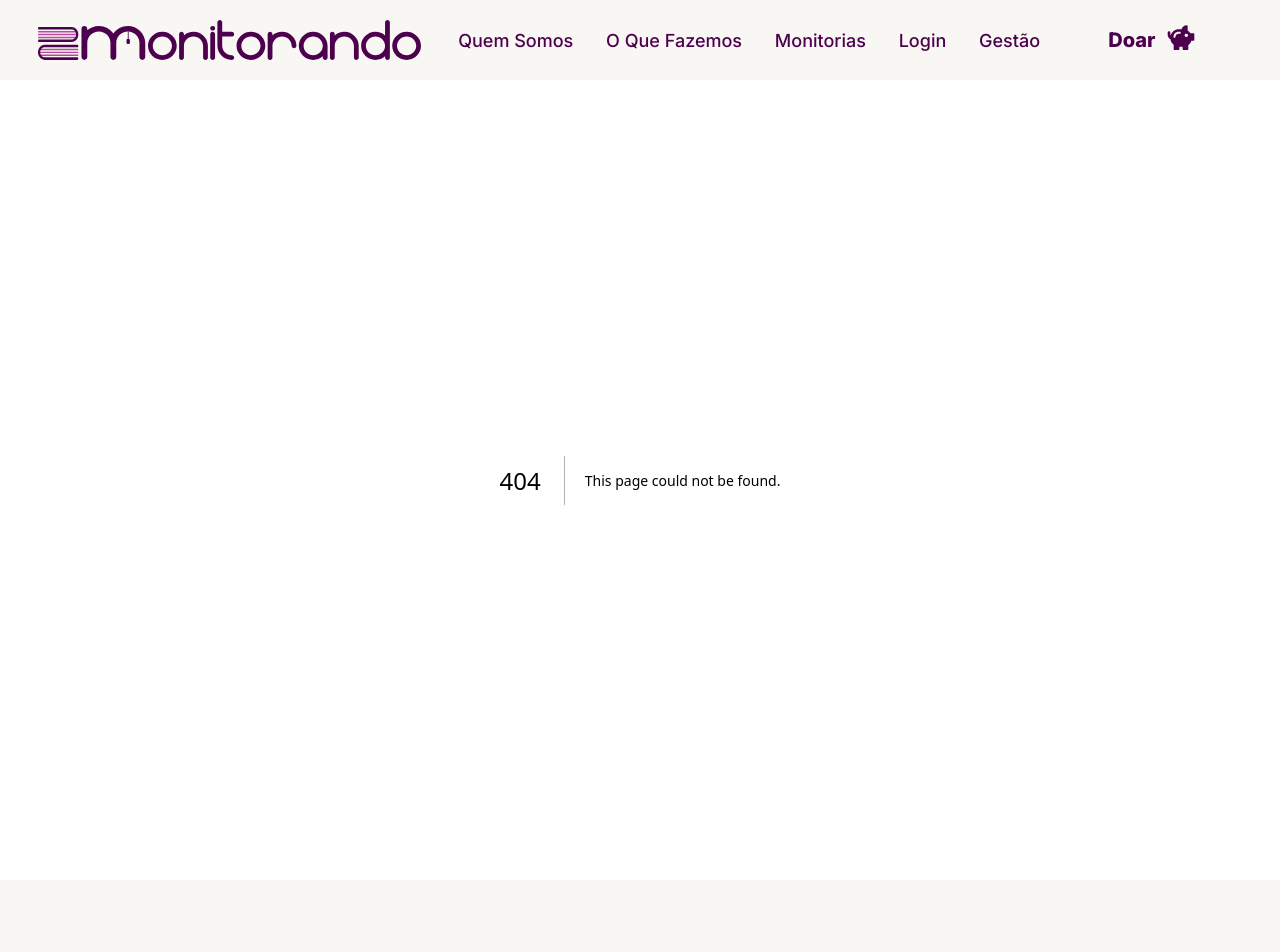
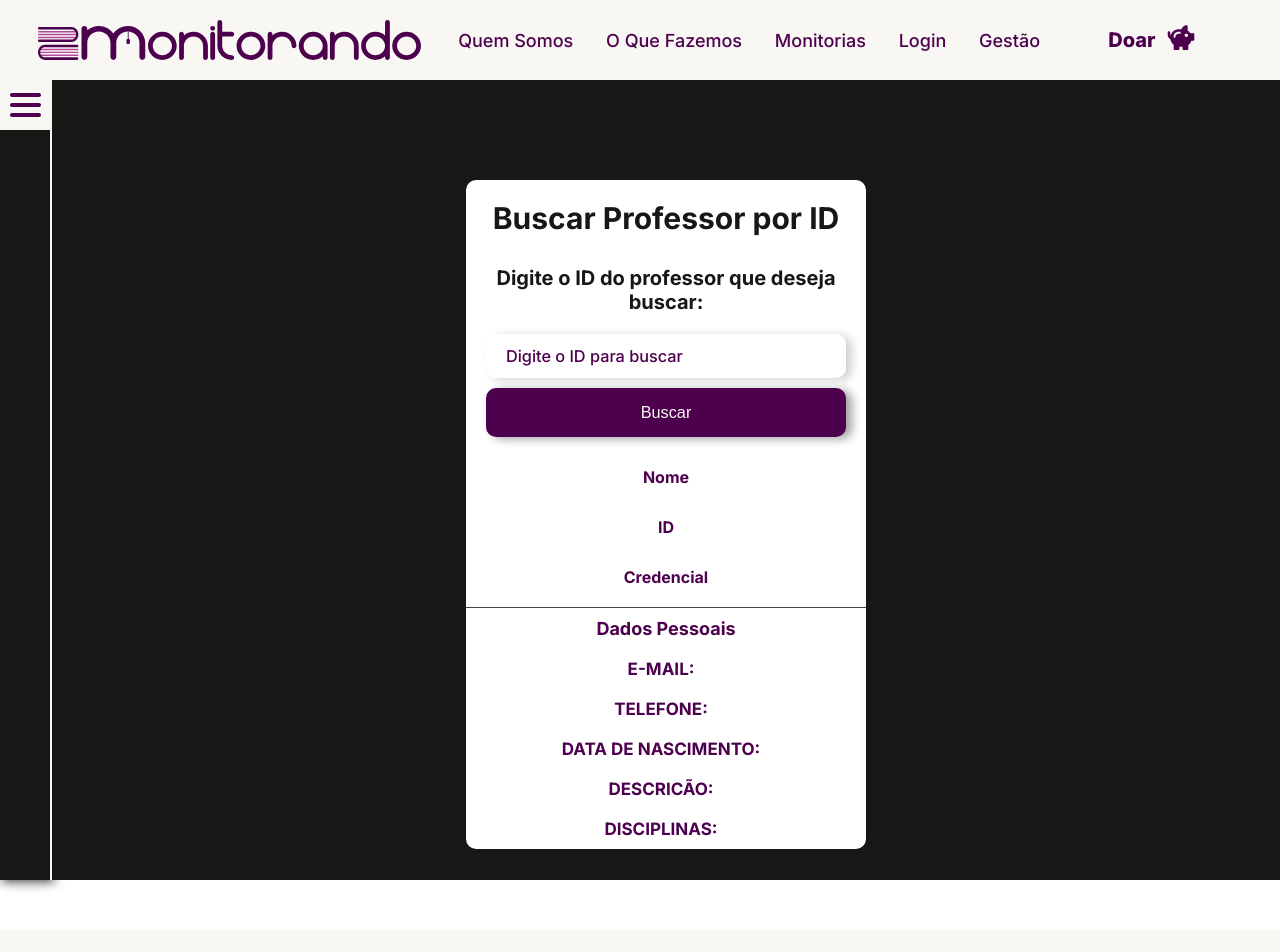
Before and after one commit to Squad024-2023/monitorando-frontend, a Next.js app: page /gestao/professores/buscar in a window 1280 px wide. Before the commit this address had no page. Shown: the top 952 px of the page. Built offline with nearby package versions, Linux system fonts and the light colour scheme.

Commit message:
Feature: busca por id professor concluída

```diff
--- a/app/gestao/gestao.module.css
+++ b/app/gestao/gestao.module.css
@@ -305,8 +305,7 @@
     width: 100%;
     max-width: 40rem;
     height: auto;
-    overflow: hidden;
-    gap: 2rem;
+    gap: 1rem;
     border-radius: 1rem;
     background-color: #fff;
 }
@@ -315,6 +314,7 @@
     font-size: clamp(2rem, 3vw, 3rem);
     color: rgb(var(--cinza-escuro-rgb));
     width: 100%;
+    margin-top: 2rem;
     text-align: center;
 }
 
@@ -344,7 +344,7 @@
 
 .busca h3 {
     width: 100%;
-    font-size: 2rem;
+    font-size: clamp(1.6rem, 2vw, 1.8rem);
     text-align: center;
     padding: 1rem;
     border-top: solid 0.1rem rgba(var(--cinza-escuro-rgb), 0.8);
@@ -352,7 +352,7 @@
 }
 
 .busca h4 {
-    font-size: 1.5rem;
+    font-size: clamp(1.5rem, 2vw, 1.7rem);
     text-align: center;
     color: rgba(var(--rosa-escuro-rgb), 1);
 }
@@ -360,11 +360,20 @@
 
 .busca h5 {
     margin-bottom: -10px;
-    font-size: 1.6rem;
+    font-size: clamp(1.4rem, 2vw, 1.6rem);
     color: rgba(var(--rosa-escuro-rgb), 1);
 }
 
 .element {
+    width: 100%;
+    display: flex;
+    justify-content: center;
+    align-items: center;
+    gap: 1rem;
+    padding: 1rem;
+}
+
+.elementArray {
     width: 100%;
     display: flex;
     justify-content: center;
--- /dev/null
+++ b/app/gestao/professores/buscar/page.tsx
@@ -0,0 +1,106 @@
+'use client'
+import { useState, ChangeEvent, FormEvent } from 'react';
+import axios from 'axios';
+import Input from '@/components/form/input/Input'
+import styles from '../../gestao.module.css'
+import BotaoForm from '@/components/form/botao/BotaoForm'
+
+export default function BuscarProfessor() {
+    type Professor = {
+        id: string;
+        nome: string;
+        telefone: string;
+        dataNascimento: string;
+        email: string;
+        tipoUsuario: string;
+        profDescricao: string;
+        disciplinas: Disciplina[];
+    };
+
+    type Disciplina = {
+        nome: string;
+    };
+
+    const [professor, setProfessor] = useState<Professor>({
+        id: '',
+        nome: '',
+        telefone: '',
+        dataNascimento: '',
+        email: '',
+        tipoUsuario: '',
+        profDescricao: '',
+        disciplinas: [],
+    });
+
+    const [id, setId] = useState('')
+
+    const handleInputChange = (e: ChangeEvent<HTMLInputElement>) => {
+        setId(e.target.value);
+    };
+
+    const handleFindProfessor = (e: FormEvent) => {
+        e.preventDefault(); // Previne o reload completo da página após o submit
+
+        console.log(professor);
+        axios
+            .get(`http://localhost:8080/professores/${id}`)
+            .then((response) => {
+                setProfessor(response.data);
+            })
+            .catch((error) => {
+                alert('Não foi possível encontrar o professor com o ID informado.');
+                console.error("Erro ao buscar o professor:", error);
+            });
+    };
+
+
+    return (
+        <section className={styles.professores}>
+            <div className={styles.busca}>
+                <h1>Buscar Professor por ID</h1>
+                <h2>Digite o ID do professor que deseja buscar:</h2>
+                <div className={styles.buscarForm}>
+                    <Input nome='buscar' type='number' placeholder='Digite o ID para buscar' onChange={handleInputChange} />
+                    <BotaoForm texto='Buscar' type='button' onClick={handleFindProfessor} />
+                </div>
+                <div>
+                    <div className={styles.element2}>
+                        <h5>Nome</h5>
+                        <h2>{professor.nome}</h2>
+                        <h5>ID</h5>
+                        <h2>{professor.id}</h2>
+                        <h5>Credencial</h5>
+                        <h2>{professor.tipoUsuario}</h2>
+                    </div>
+                    <h3>Dados Pessoais</h3>
+                    <div className={styles.element}>
+                        <h4>E-MAIL:</h4>
+                        <p>{professor.email}</p>
+                    </div>
+                    <div className={styles.element}>
+                        <h4>TELEFONE:</h4>
+                        <p>{professor.telefone}</p>
+                    </div>
+                    <div className={styles.element}>
+                        <h4>DATA DE NASCIMENTO:</h4>
+                        <p>{professor.dataNascimento}</p>
+                    </div>
+                    <div className={styles.element}>
+                        <h4>DESCRICÃO:</h4>
+                        <p>{professor.profDescricao}</p>
+                    </div>
+                    <div className={styles.elementArray}>
+                        <h4>DISCIPLINAS:</h4>
+                        <p>{professor.disciplinas.map((disciplina) => {
+                            return (
+                                <li>{disciplina.nome}</li>
+                            )
+                        })}</p>
+                    </div>
+                </div>
+            </div>
+
+
+        </section>
+    )
+}
--- a/components/sidebar/Sidenav.tsx
+++ b/components/sidebar/Sidenav.tsx
@@ -56,7 +56,7 @@ export default function Sidenav() {
       </div>
       <menu className={`${styles.menuNav} ${drop ? styles.hideNav : ''}`}>
         <li className={styles.menuNavLi}>
-          <SubNav label='Professores' link1='/gestao/professores' link2='/gestao/professores/cadastrar' link3='' />
+          <SubNav label='Professores' link1='/gestao/professores' link2='/gestao/professores/cadastrar' link3='/gestao/professores/buscar' />
         </li>
 
         <li className={styles.menuNavLi}>
@@ -64,11 +64,11 @@ export default function Sidenav() {
         </li>
 
         <li className={styles.menuNavLi}>
-          <SubNav label='Disciplinas' link1='/gestao/disciplinas' link2='/gestao/disciplinas/cadastrar' link3='' />
+          <SubNav label='Disciplinas' link1='/gestao/disciplinas' link2='/gestao/disciplinas/cadastrar' link3='/gestao/disciplinas/buscar' />
         </li>
 
         <li className={styles.menuNavLi}>
-          <SubNav label='Turmas' link1='/gestao/turmas' link2='/gestao/turmas/cadastrar' link3='' />
+          <SubNav label='Turmas' link1='/gestao/turmas' link2='/gestao/turmas/cadastrar' link3='/gestao/turmas/buscar' />
         </li>
 
       </menu>
```
